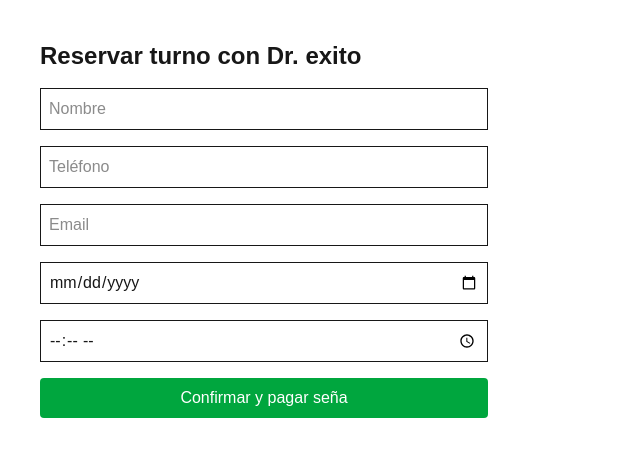
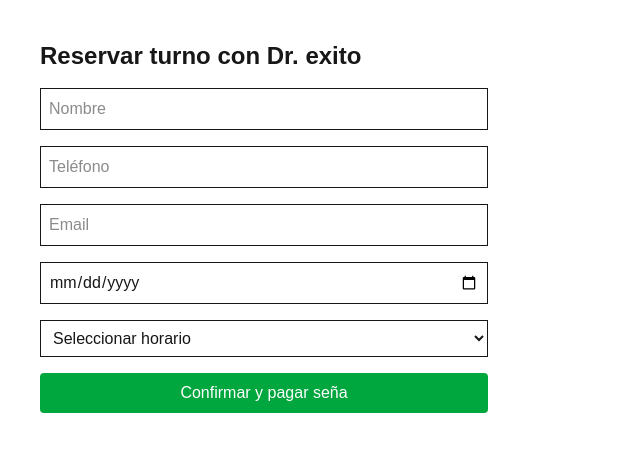
Before and after one commit to LucasVillaboa/med-turnos, a Next.js app: page /exito/reservar in a window 1280 px wide. Shown: the top 456 px of the page, without its empty margins (0-640 px from the left). Built offline with nearby package versions, Linux system fonts and the light colour scheme.

Commit message:
guardar turno en bbdd

```diff
--- a/src/app/[doctor]/reservar/page.tsx
+++ b/src/app/[doctor]/reservar/page.tsx
@@ -94,12 +94,34 @@ export default function ReservarTurno() {
           onChange={(e) => setForm({ ...form, fecha: e.target.value })}
         />
 
-        <input
-          type="time"
+        {/* 🕒 HORARIOS CADA 30 MIN */}
+        <select
           className="border p-2"
           required
           onChange={(e) => setForm({ ...form, hora: e.target.value })}
-        />
+        >
+          <option value="">Seleccionar horario</option>
+
+          {[
+            "08:00","08:30",
+            "09:00","09:30",
+            "10:00","10:30",
+            "11:00","11:30",
+            "12:00","12:30",
+            "13:00","13:30",
+            "14:00","14:30",
+            "15:00","15:30",
+            "16:00","16:30",
+            "17:00","17:30",
+            "18:00","18:30",
+            "19:00","19:30",
+            "20:00"
+          ].map((hora) => (
+            <option key={hora} value={hora}>
+              {hora}
+            </option>
+          ))}
+        </select>
 
         <button className="bg-green-600 text-white p-2 rounded">
           Confirmar y pagar seña
```
